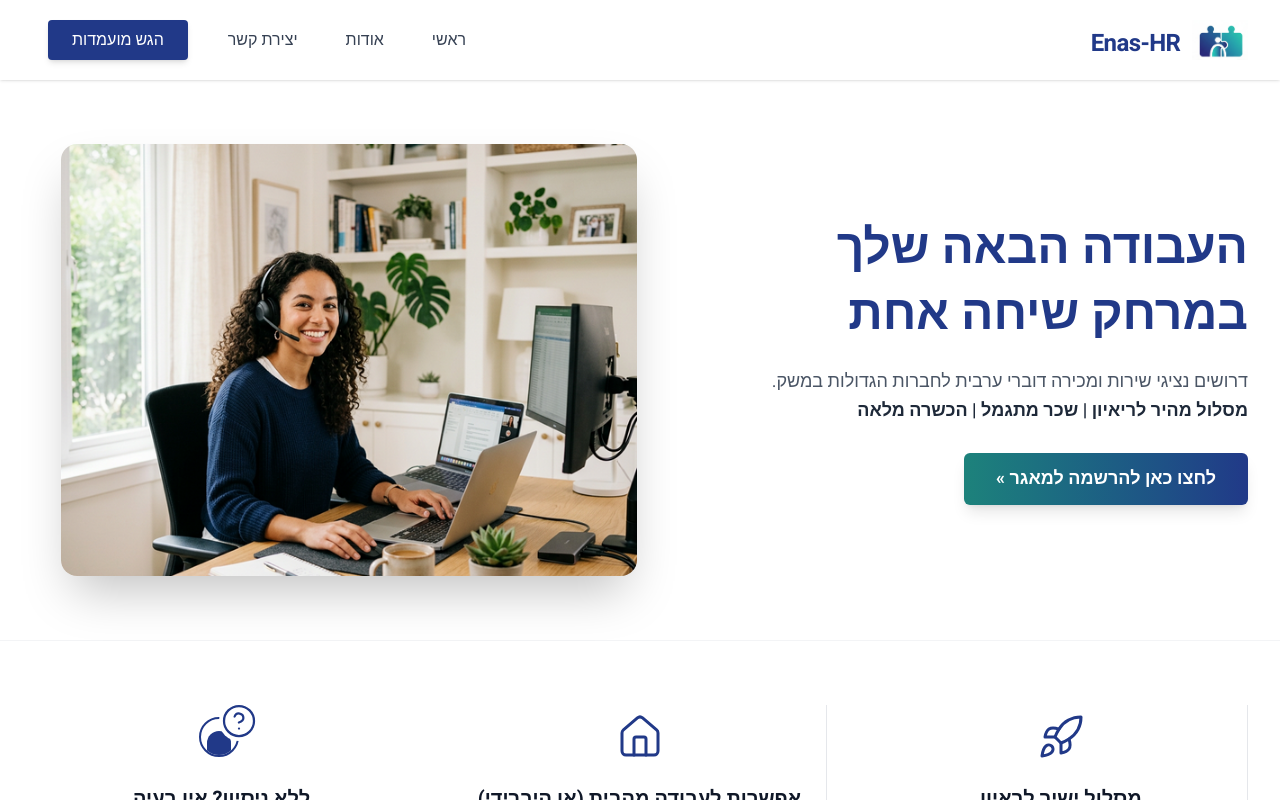
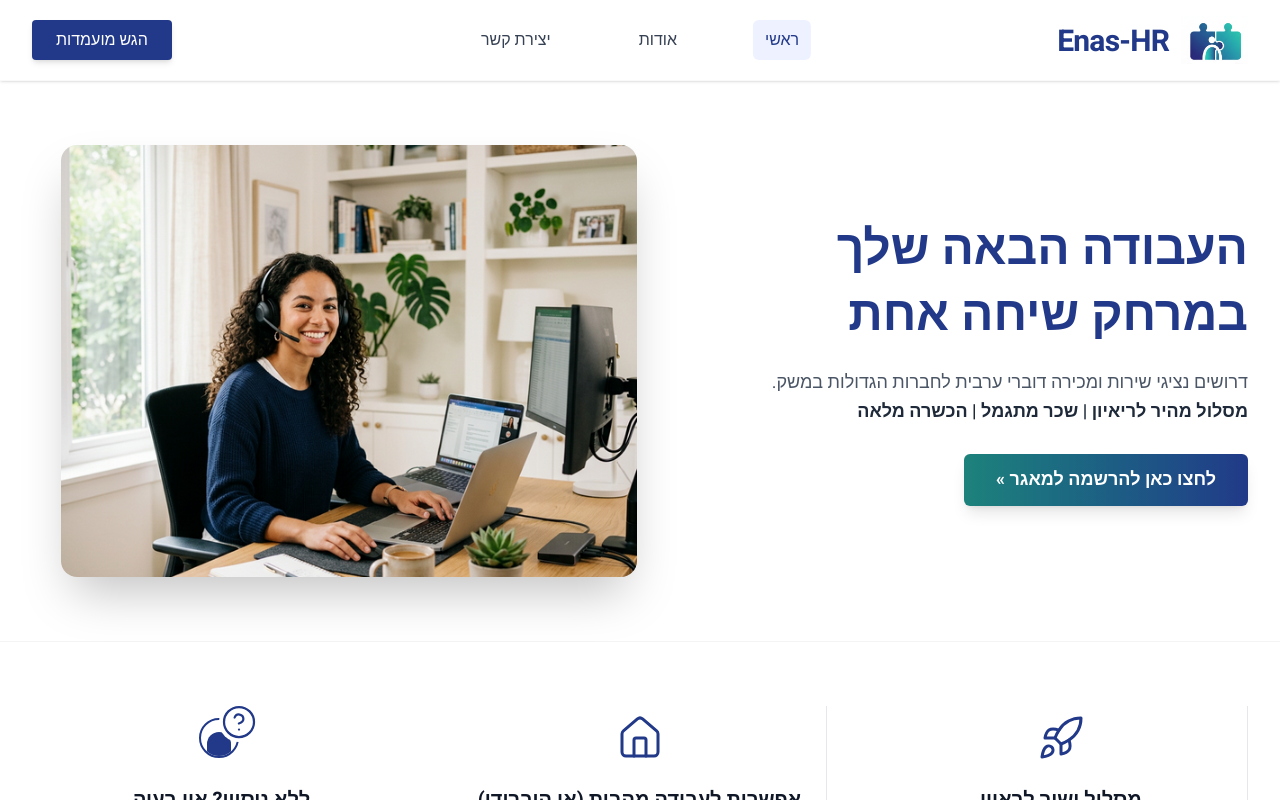
Before and after one commit to mmagba/hr, a Next.js app: page / in a window 1280 px wide. Shown: the top 800 px of the page. Built offline with nearby package versions, Linux system fonts and the light colour scheme.

Commit message:
Improve navbar appearance

```diff
--- a/src/components/Navbar.tsx
+++ b/src/components/Navbar.tsx
@@ -4,9 +4,11 @@ import { useState } from "react";
 import Link from "next/link";
 import Image from "next/image";
 import { Menu, X } from "lucide-react";
+import { usePathname } from "next/navigation";
 
 export default function Navbar() {
   const [isMenuOpen, setIsMenuOpen] = useState(false);
+  const pathname = usePathname();
 
   const toggleMenu = () => setIsMenuOpen(!isMenuOpen);
 
@@ -17,41 +19,51 @@ export default function Navbar() {
   ];
 
   return (
-    <nav className="bg-white shadow-sm sticky top-0 z-50">
+    <nav className="bg-white/75 backdrop-blur-md shadow-sm sticky top-0 z-50 border-b border-gray-100/50">
       <div className="max-w-7xl mx-auto px-4 sm:px-6 lg:px-8">
-        <div className="flex justify-between h-16 md:h-20 items-center">
+        <div className="flex justify-between h-16 md:h-20 items-center relative">
 
           {/* Logo */}
           <div className="flex shrink-0 items-center gap-3">
-            <Link href="/" className="flex items-center gap-3 focus-visible:outline-none focus-visible:ring-2 focus-visible:ring-[#213988] focus-visible:ring-offset-2 rounded">
+            <Link href="/" className="flex items-center gap-3 focus-visible:outline-none focus-visible:ring-2 focus-visible:ring-[#213988] focus-visible:ring-offset-2 rounded transform transition-transform hover:scale-105 duration-200">
               <Image
                 src="/logo.png"
                 alt="לוגו Enas-HR"
-                width={120}
-                height={40}
-                className="w-auto h-8 md:h-10 object-contain"
+                width={140}
+                height={48}
+                className="w-auto h-10 md:h-12 object-contain"
                 priority
               />
-              <div className="text-[#213988] text-xl md:text-2xl font-bold tracking-tight mt-2 hidden sm:block">
+              <div className="text-[#213988] text-2xl md:text-3xl font-bold tracking-tight mt-1 sm:block">
                 Enas-HR
               </div>
             </Link>
           </div>
 
           {/* Desktop Navigation */}
-          <div className="hidden md:flex md:items-center md:gap-8">
-            {navLinks.map((link) => (
+          <div className="hidden md:flex md:absolute md:left-1/2 md:-translate-x-1/2 md:items-center md:gap-12 lg:gap-16">
+            {navLinks.map((link) => {
+              const isActive = pathname === link.href;
+              return (
                 <Link
                   key={link.href}
                   href={link.href}
-                className="text-gray-700 hover:text-[#213988] font-medium text-sm lg:text-base transition-colors focus-visible:outline-none focus-visible:ring-2 focus-visible:ring-[#213988] focus-visible:ring-offset-2 rounded px-2 py-1"
+                  className={`font-medium text-sm lg:text-base transition-all focus-visible:outline-none focus-visible:ring-2 focus-visible:ring-[#213988] focus-visible:ring-offset-2 rounded-md px-3 py-2 ${isActive
+                    ? "text-[#213988] font-bold bg-[#eef1ff]"
+                    : "text-gray-700 hover:text-[#213988] hover:bg-gray-50"
+                    }`}
                 >
                   {link.label}
                 </Link>
-            ))}
+              );
+            })}
+          </div>
+
+          {/* Desktop CTA Button */}
+          <div className="hidden md:flex shrink-0 items-center">
             <a
               href="/#contact"
-              className="ml-4 bg-[#213988] hover:bg-[#1a2d6b] text-white font-medium py-2 px-6 rounded shadow-md transition-colors duration-200 focus-visible:outline-none focus-visible:ring-2 focus-visible:ring-[#1D827B] focus-visible:ring-offset-2"
+              className="bg-[#213988] hover:bg-[#1a2d6b] text-white font-medium py-2 px-6 rounded shadow-md transition-colors duration-200 focus-visible:outline-none focus-visible:ring-2 focus-visible:ring-[#1D827B] focus-visible:ring-offset-2"
             >
               הגש מועמדות
             </a>
@@ -77,19 +89,29 @@ export default function Navbar() {
       </div>
 
       {/* Mobile Navigation */}
-      {isMenuOpen && (
-        <div className="md:hidden" id="mobile-menu">
+      <div
+        className={`md:hidden grid transition-all duration-300 ease-in-out ${isMenuOpen ? "grid-rows-[1fr] opacity-100 visible" : "grid-rows-[0fr] opacity-0 invisible"
+          }`}
+        id="mobile-menu"
+      >
+        <div className="overflow-hidden bg-white">
           <div className="px-2 pt-2 pb-3 space-y-1 shadow-lg border-t border-gray-100">
-            {navLinks.map((link) => (
+            {navLinks.map((link) => {
+              const isActive = pathname === link.href;
+              return (
                 <Link
                   key={link.href}
                   href={link.href}
                   onClick={() => setIsMenuOpen(false)}
-                className="block px-3 py-2 rounded-md text-base font-medium text-gray-700 hover:text-[#213988] hover:bg-gray-50 focus-visible:outline-none focus-visible:ring-2 focus-visible:ring-[#213988] text-right"
+                  className={`block px-3 py-2 rounded-md text-base font-medium focus-visible:outline-none focus-visible:ring-2 focus-visible:ring-[#213988] text-right ${isActive
+                    ? "text-[#213988] font-bold bg-[#eef1ff]"
+                    : "text-gray-700 hover:text-[#213988] hover:bg-gray-50"
+                    }`}
                 >
                   {link.label}
                 </Link>
-            ))}
+              );
+            })}
             <div className="pt-4 pb-2 px-3">
               <a
                 href="/#contact"
@@ -101,7 +123,7 @@ export default function Navbar() {
             </div>
           </div>
         </div>
-      )}
+      </div>
     </nav>
   );
 }
```
Lines whose indentation alone changed are shown as unchanged.
